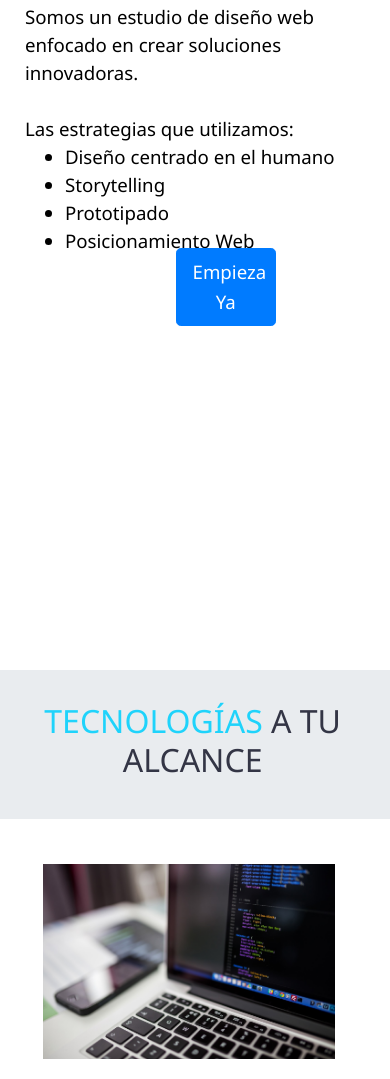
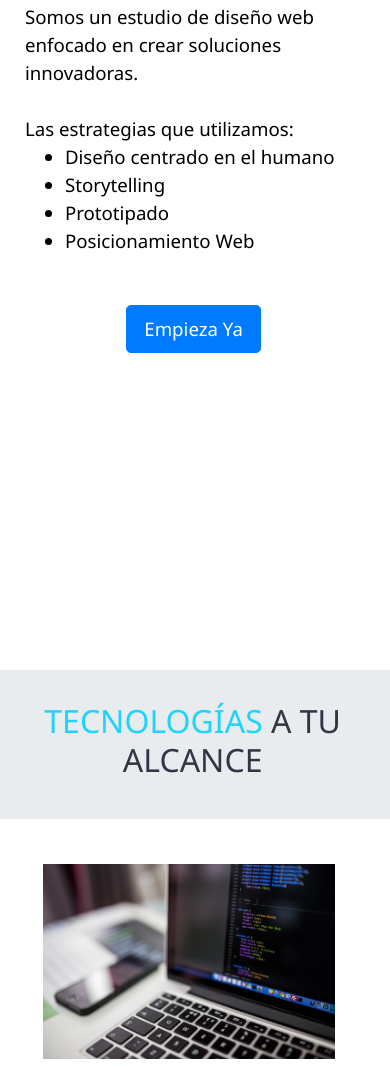
Before and after one commit to alecvipa/Xyncs-landingPage, a website: page public/index.html in a window 390 px wide. Shown: the part 721-1800 px from the top of the page. Drawn offline with nearby package versions, Linux system fonts and the light colour scheme.

Commit message:
modified section btn in seccion 2

```diff
--- a/public/style.css
+++ b/public/style.css
@@ -470,7 +470,10 @@ a:hover {
     width: 30% !important;
 }
 .sectionBtn{
-    margin-top: 8%;
+    margin-top: 24%;
+    width: 134%;
+    position: relative;
+    right: 30%;
 }
 .titleJumbo{
     font-size: 200% !important;
```
